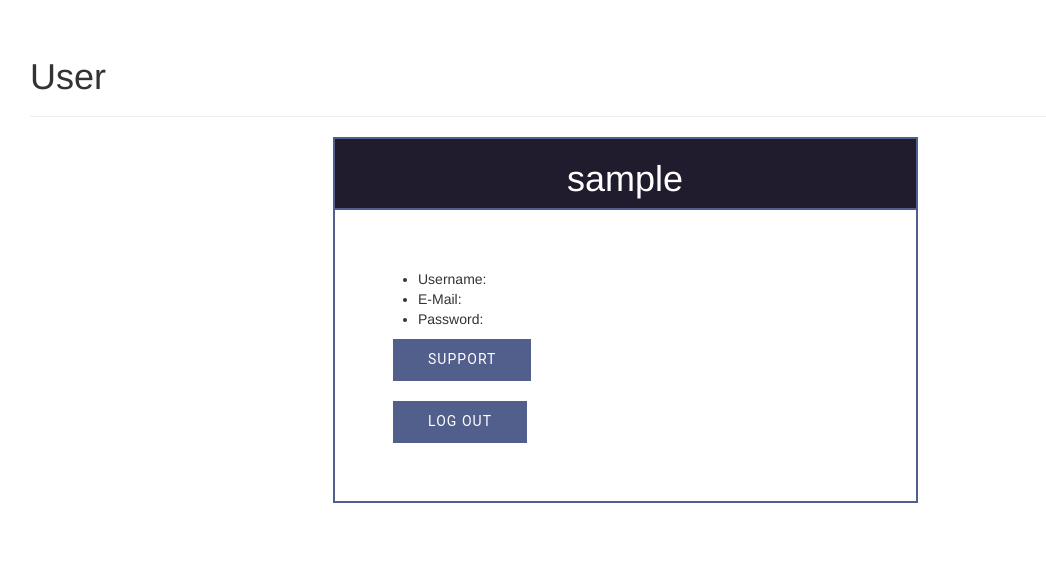
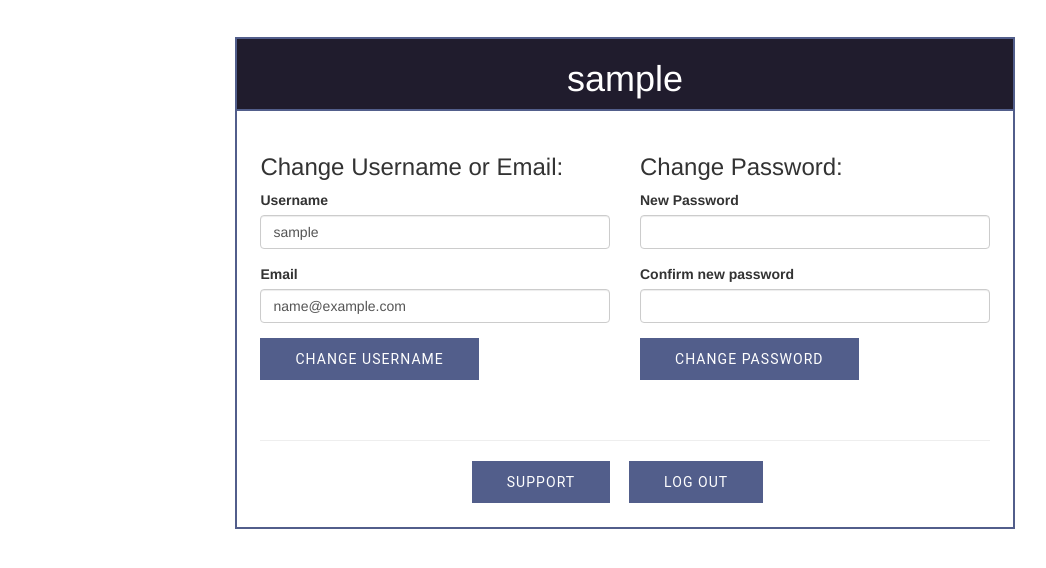
Before and after one commit to stella-project/stella-server, a Flask app: page /usersettings in a window 1280 px wide. Shown: the part 55-623 px from the top of the page, without its empty margins (40-1086 px from the left). Run offline with Flask 2, Linux system fonts and the light colour scheme; the visitor is signed in with stand-in values (Sample User, id 1); data comes from the database, SQL or seed files in the repository; some libraries are stand-ins or nearby versions.

Commit message:
add new forms for user settings

```diff
--- a/web/app/main/forms.py
+++ b/web/app/main/forms.py
@@ -1,6 +1,6 @@
 from flask_wtf import FlaskForm
-from wtforms import StringField, SubmitField, SelectField
-from wtforms.validators import DataRequired, Length, Regexp, URL
+from wtforms import StringField, SubmitField, SelectField, PasswordField
+from wtforms.validators import DataRequired, Length, Regexp, URL, Email, EqualTo
 from wtforms.fields.html5 import URLField
 from wtforms import ValidationError
 from ..models import User
@@ -17,11 +17,23 @@ class ChangeUsernameForm(FlaskForm):
         Regexp('^[A-Za-z][A-Za-z0-9_.]*$', 0,
                'Usernames must have only letters, numbers, dots or '
                'underscores')])
-    submit = SubmitField('Register')
+    email = StringField('Email', validators=[DataRequired(), Length(1, 64),
+                                             Email()])
+    submit = SubmitField('change username')
 
     def validate_username(self, field):
         if User.query.filter_by(username=field.data).first():
             raise ValidationError('Username already in use.')
+
+    def validate_email(self, field):
+        if User.query.filter_by(email=field.data.lower()).first():
+            raise ValidationError('Email already registered.')
+
+class ChangePassword(FlaskForm):
+    password = PasswordField('New Password', validators=[
+        DataRequired(), EqualTo('password2', message='Passwords must match.')])
+    password2 = PasswordField('Confirm new password', validators=[DataRequired()])
+    submit = SubmitField('Change Password')
 
 class SubmitSystem(FlaskForm):
     systemname = StringField('System Name', validators=[
--- a/web/app/main/views.py
+++ b/web/app/main/views.py
@@ -8,9 +8,9 @@ import re
 from . import main
 import json
 
-from .forms import SubmitSystem
+from .forms import SubmitSystem, ChangeUsernameForm, ChangePassword
 
-from ..models import User, Session, System, Feedback
+from ..models import User, Session, System, Feedback, load_user
 
 from ..dashboard import Dashboard
 from .. auth.forms import LoginForm
@@ -66,9 +66,14 @@ def systems():
 @main.route('/usersettings', methods=['GET', 'POST'])
 @login_required
 def usersettings():
-    # form = RegistrationForm()
+    if request.method == 'POST':
+        print(request.form.get('username'))
+        print(request.form.get('email'))
 
-    return render_template('userSettings.html', current_user=current_user)
+    user = load_user(current_user.id)
+    form = ChangeUsernameForm(obj=user)
+    changePasswordForm = ChangePassword()
+    return render_template('userSettings.html', current_user=current_user, form=form, changePasswordForm=changePasswordForm)
 
 
 @main.route('/upload', methods=['POST'])
--- a/web/app/templates/userSettings.html
+++ b/web/app/templates/userSettings.html
@@ -4,55 +4,52 @@
 {% block title %}STELLA User{% endblock %}
 
 {% block page_content %}
-
-
-
-    <div class="page-header">
-        <h1>User</h1>
-    </div>
-
-
-
+    <br/>
     <div class="container">
-
+<!-- box head -->
         <div class="row border justify-content-center">
-            <div class="col-md-3"></div>
-            <div class="col-md-6 titleBox">
+            <div class="col-md-2"></div>
+            <div class="col-md-8 titleBox">
                 <div class="row justify-content-center">
                     <h1>{{ current_user.username }}</h1>
                 </div>
             </div>
         </div>
 
-
         <div class="row border justify-content-center">
-            <div class="col-md-3"></div>
-            <div class="col-md-6 box1">
-
+            <div class="col-md-2"></div>
+            <div class="col-md-8 box1">
                 <div class="row">
-                    <ul>
-                        <li>Username:</li>
-                        <li>E-Mail:</li>
-                        <li>Password:</li>
-                    </ul>
+                    <!-- change forms -->
+                    <div class="col-lg-6">
+                        <h3>Change Username or Email:</h3>
+                        {{ wtf.quick_form(form) }}
+                        <br/>
+                    </div>
+                    <div class="col-lg-6">
+                        <h3>Change Password:</h3>
+                        {{ wtf.quick_form(changePasswordForm) }}
+                    </div>
                 </div>
-
+                <br />
+                <hr>
                 <div class="row">
-                    <div class="button-box col-lg-12">
-{#                        <a href="#" class="btn btn-primary btn-lg" role="button" aria-disabled="true">Delete account</a>#}
+                    <div class="button-box col-lg-12 text-center">
                         <a href="mailto:name@email.com" class="btn btn-primary btn-lg" role="button"
                            aria-disabled="true">Support</a>
+                        <a href="{{ url_for('auth.logout') }}" class="btn btn-primary btn-lg" role="button"
+                           aria-disabled="true">Log Out</a>
                     </div>
                 </div>
 
                 <div class=row">
-                    </br>
-                    <a href="{{ url_for('auth.logout') }}" class="btn btn-primary btn-lg" role="button"
-                       aria-disabled="true">Log Out</a>
+
+
                 </div>
 
             </div>
         </div>
+        <br/>
     </div>
 
     <style>
@@ -95,7 +92,7 @@
         }
 
         .box1 {
-            padding: 5%;
+            padding: 2%;
             border: 2px solid;
             border-color: #525e8b;
             margin-left: 10px;
```
